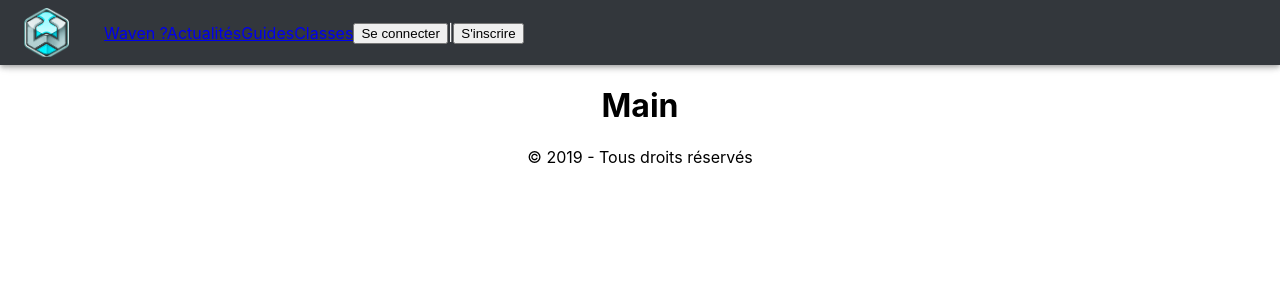
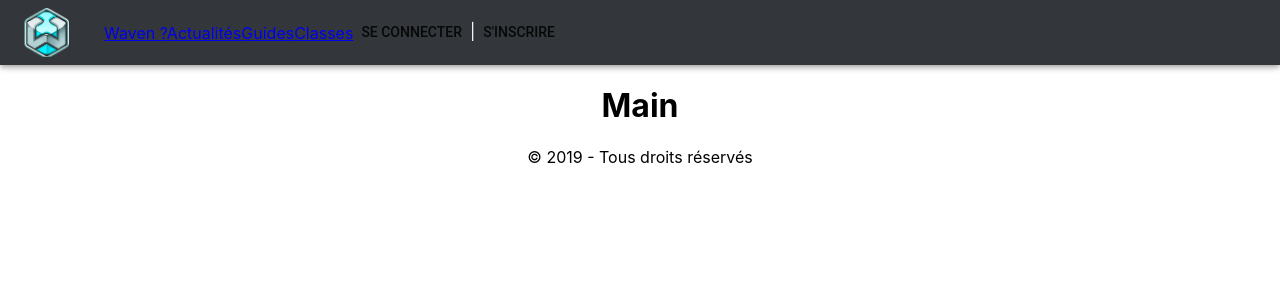
Before and after one commit to daymoz/wh-front, a React (Create React App) app: page / in a window 1280 px wide. Shown: the top 300 px of the page. Built offline with nearby package versions, Linux system fonts and the light colour scheme; what webfontloader would draw is missing.

Commit message:
Material

```diff
--- a/src/components/AccountNavbar/AccountNavbar.js
+++ b/src/components/AccountNavbar/AccountNavbar.js
@@ -1,20 +1,17 @@
 import React, { Component } from 'react';
 import './AccountNavbar.scss';
+import Button from '@material-ui/core/Button';
+import IconButton from '@material-ui/core/IconButton';
 
 class AccountNavbar extends Component {
     render() {
       return (
           <div id="account">
-              <div className="user-avatar">
-
               <nav id="account-navbar" role="navigation">
-                <button>Se connecter</button>
+                <Button className="menu">Se connecter</Button>
                 <span className="separator">|</span>
-                <button>S'inscrire</button>
+                <Button>S'inscrire</Button>
               </nav>
-              </div>
-
-
           </div>
       );
     }
--- a/src/components/Home/Home.js
+++ b/src/components/Home/Home.js
@@ -4,6 +4,12 @@ class Home extends Component {
     render() {
         return (
             <main>
+                <section>
+
+                </section>
+                <section>
+
+                </section>
                 <h1>Main</h1>
             </main>
         );
--- a/src/components/MainNavbar/MainNavbar.scss
+++ b/src/components/MainNavbar/MainNavbar.scss
@@ -33,9 +33,10 @@
             font-weight: 700;
             background: none;
             border: none;
-            font-size: 18px;
+            font-size: 16px;
             margin: 0 10px;
             cursor: pointer;
+
 
             &:hover {
                 color: #d9dbdf;
```
